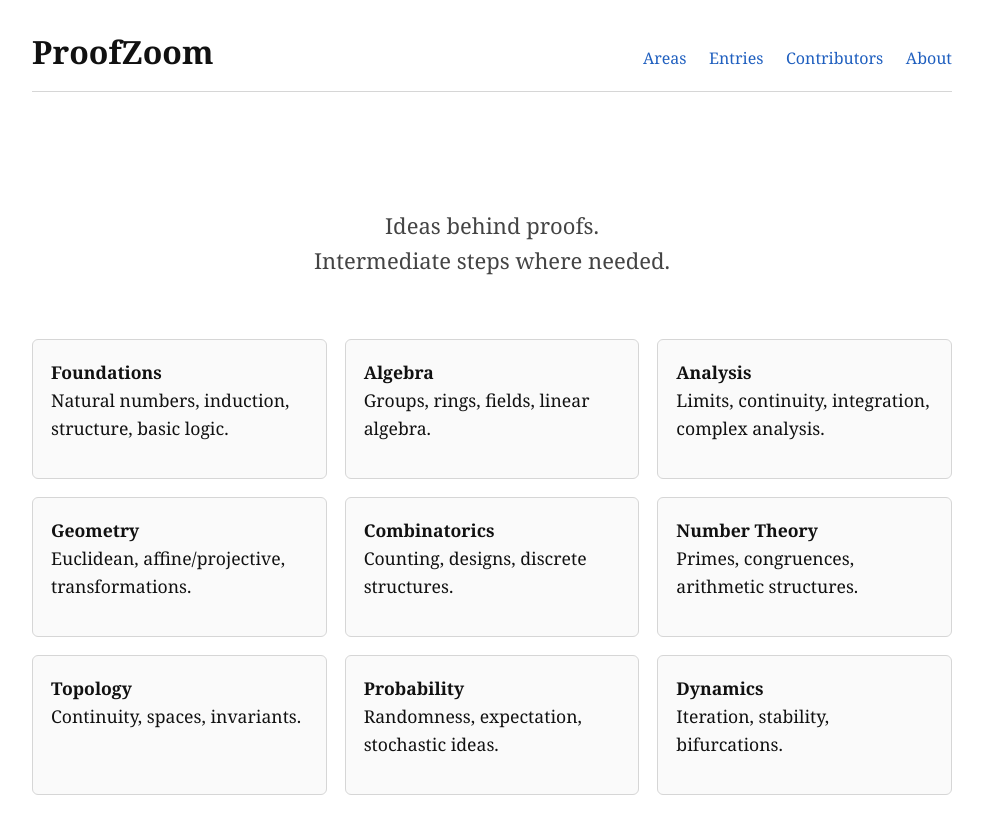
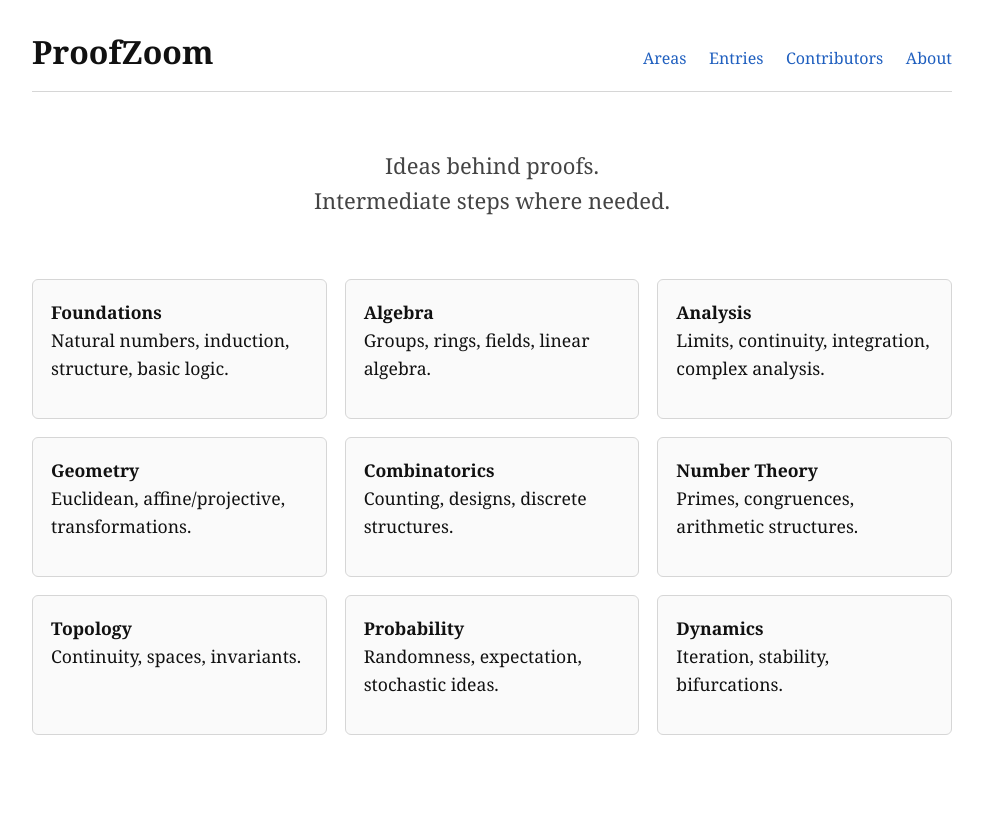
Before and after one commit to Dinside01/proofzoom, a Jekyll site: the page built from index.html, in a window 1280 px wide. Shown: the top 834 px of the page, without its empty margins (148-1131 px from the left). Built offline with Jekyll 4.4.1, drawn with Linux system fonts in a browser that asks for light colours.

Commit message:
Correct vertical spacing of homepage slogan

```diff
--- a/assets/css/site.css
+++ b/assets/css/site.css
@@ -75,7 +75,7 @@ main,
   font-size: 22px;
   text-align: center;
   max-width: 720px;
-  margin: 60px auto;
+  margin: 0 auto 60px auto;
   line-height: 1.6;
   color: #444;
 }
```
